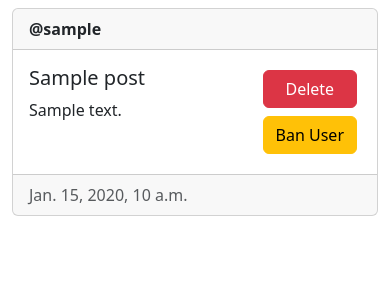
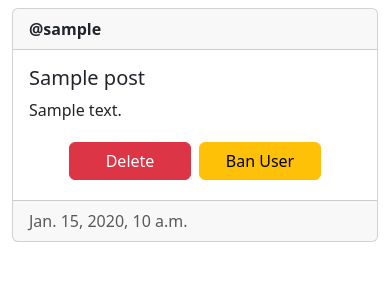
Before and after one commit to fceja/forum_post_app, a Django app: page / in a window 390 px wide. Shown: the part 96-396 px from the top of the page. Run offline with Django 4.2, Linux system fonts and the light colour scheme; a user stored in the database is signed in; tables that the repository leaves empty hold one stand-in row (values such as "Sample post").

Commit message:
add css to homepage

```diff
--- /dev/null
+++ b/mysite/main/static/css/home.css
@@ -0,0 +1,18 @@
+form {
+  width: 130px;
+}
+
+div.post-content {
+  width: 100%;
+}
+
+@media (min-width: 0px) and (max-width: 400px) {
+  div.card-body {
+    display: flex !important;
+    flex-direction: column !important;
+  }
+  div.btns-container {
+    display: flex;
+    justify-content: center;
+  }
+}
--- a/mysite/main/static/css/login.css
+++ b/mysite/main/static/css/login.css
@@ -26,6 +26,4 @@ p {
 
 button {
   width: 70%;
-  display: flex;
-  position: relative;
 }
--- a/mysite/main/templates/main/home.html
+++ b/mysite/main/templates/main/home.html
@@ -1,16 +1,21 @@
 {% extends 'main/base.html' %}
+{% load static %}
 {% block title %}Home Page{% endblock %}
 {% block content %}
+
+{% block css %}
+<link rel="stylesheet" href="{% static 'css/home.css' %}">
+{% endblock %}
 
 {% for post in posts%}
 <div class = 'card mt-2'>
     <div class='card-header'><strong>@{{ post.author.username }}</strong></div>
     <div class='card-body d-flex flex-row justify-content-between'>
-        <div>
+        <div class='post-content'>
             <h5 class='card-title'>{{ post.title }}</h5>
             <p>{{post.description}}</p>
         </div>
-        <div>
+        <div class="btns-container">
         {% if user == post.author or perms.main.delete_post %}
             <form class='p-1' method='POST'>
                {% csrf_token %}
```
